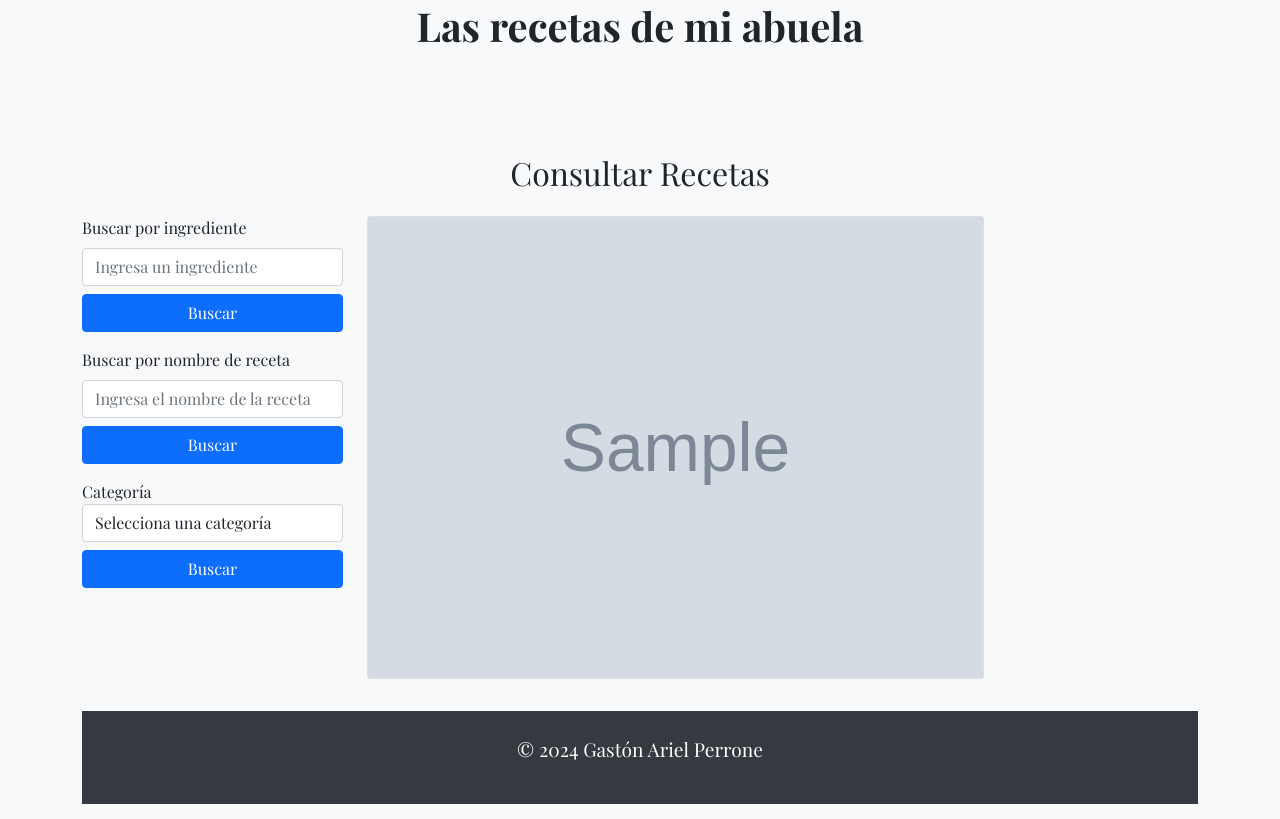
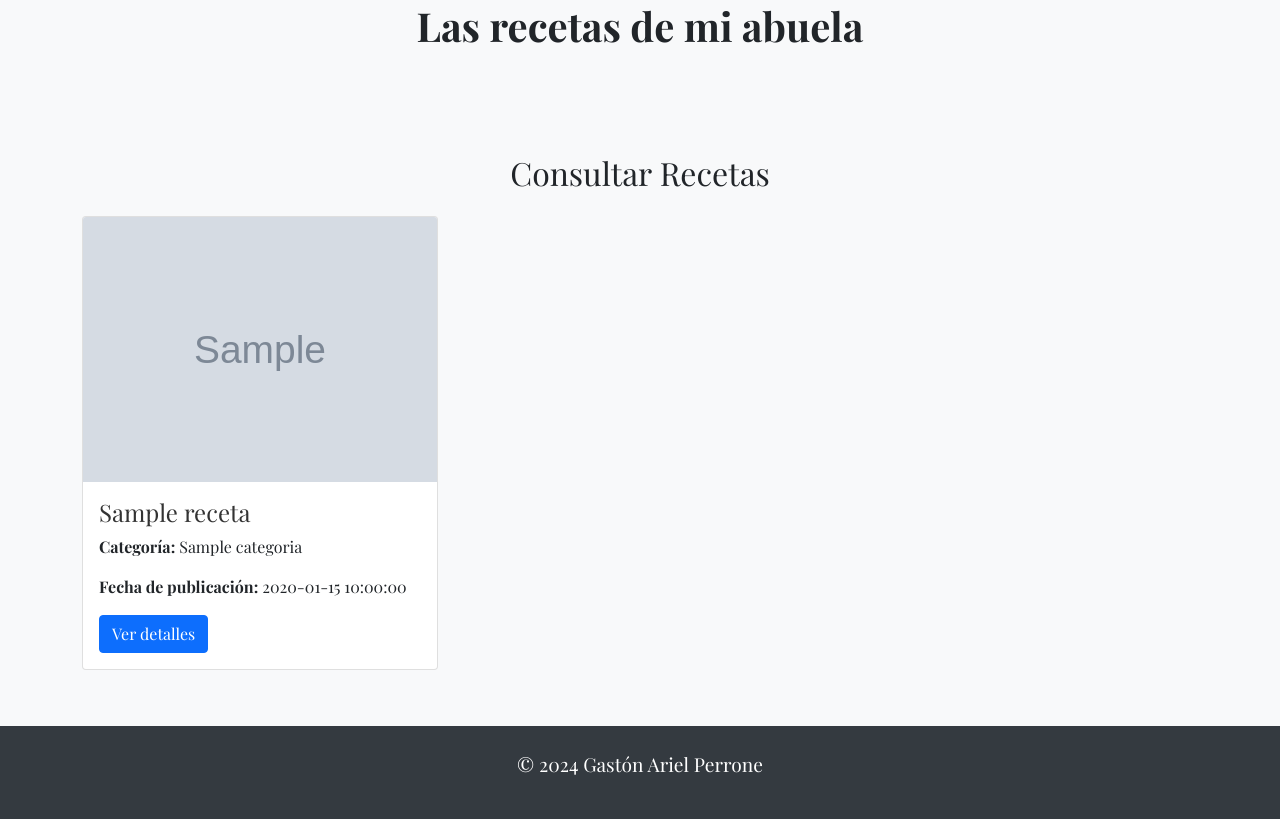
Before and after one commit to GastonArielPerrone/las-recetas-de-mi-abuela, a Flask app: template templates/Consultar_recetas.html in a window 1280 px wide. Shown: the part 245-1064 px from the top of the page. Run offline with Flask 3, Linux system fonts and the light colour scheme; the template is opened without the code that fills it: most values are stand-ins (such as "Sample title", 1, 10 or a date in 2020); grey boxes marked "Sample" are stand-in pictures.

Commit message:
Using Jinja2 with Flask. Data Base manipulation.

```diff
--- a/modelo_orm.py
+++ b/modelo_orm.py
@@ -1,88 +1,103 @@
-from flask import Flask, render_template, request, redirect, url_for, flash
+from flask import Flask, render_template, redirect, url_for, request, flash
 from peewee import *
 from datetime import date
 
-# Configuración de la aplicación Flask
+# Configuración de Flask y Base de Datos
 app = Flask(__name__)
-app.secret_key = "clave_secreta_para_flask"
-
-# Conexión a la base de datos
+app.secret_key = 'clave_secreta'
 db = SqliteDatabase('recetas.db')
 
-# Modelo base
+# Modelos de la base de datos
 class BaseModel(Model):
     class Meta:
         database = db
 
-# Tabla Categorías
 class Categoria(BaseModel):
-    id_categoria = AutoField()  # PK autoincremental
+    id_categoria = AutoField()
     nombre_categoria = CharField(unique=True)
 
-# Tabla Recetas
 class Receta(BaseModel):
-    id_receta = AutoField()  # PK autoincremental
+    id_receta = AutoField()
     nombre_receta = CharField()
     ingredientes = TextField()
     preparacion = TextField()
-    imagen = CharField()  # Ruta o nombre del archivo de imagen
+    imagen = CharField(default='/static/default_recipe.jpg')
+    fecha_publicacion = DateField(default=date.today)
     id_categoria = ForeignKeyField(Categoria, backref='recetas')
-    fecha_publicacion = DateField(default=date.today)
 
-# Crear tablas e insertar categorías
-def inicializar_base_datos():
-    with db:
-        db.create_tables([Categoria, Receta])
-        # Insertar categorías por única vez
-        categorias = [
-            "Entradas", "Platos principales", "Postres", "Bebidas",
-            "Sopas", "Panadería", "Pastelería", "Galletas", "Salsas", "Ensaladas",
-            "Guarniciones", "Vegetarianas", "Sin gluten", "Apto para diabéticos"
-        ]
-        with db.atomic():
-            for nombre in categorias:
-                Categoria.get_or_create(nombre_categoria=nombre)
+# Inicializar la base de datos
+def inicializar_db():
+    db.connect()
+    db.create_tables([Categoria, Receta], safe=True)
+    categorias_default = [
+        "Todas las recetas", "Entradas", "Platos principales", "Postres", "Bebidas",
+        "Sopas", "Panadería", "Pastelería", "Galletas", "Salsas", "Ensaladas",
+        "Guarniciones", "Vegetarianas", "Sin gluten", "Apto para diabéticos"
+    ]
+    for cat in categorias_default:
+        Categoria.get_or_create(nombre_categoria=cat)
+    db.close()
 
-# Ruta para el formulario de carga de receta
+# Rutas
+@app.route('/')
+def inicio():
+    return render_template('index.html')  # Página principal
+
+@app.route('/consultar_recetas', methods=['GET'])
+def consultar_recetas():
+    # Consultar todas las recetas con su categoría
+    recetas = (Receta
+               .select(Receta, Categoria)
+               .join(Categoria)
+               .order_by(Receta.fecha_publicacion.desc()))
+
+    return render_template('Consultar_recetas.html', recetas=recetas)
+
+@app.route('/receta/<int:id_receta>', methods=['GET'])
+def detalle_receta(id_receta):
+    # Consultar detalles de una receta específica
+    try:
+        receta = (Receta
+                  .select(Receta, Categoria)
+                  .join(Categoria)
+                  .where(Receta.id_receta == id_receta)
+                  .get())
+    except Receta.DoesNotExist:
+        flash("La receta no existe.", "danger")
+        return redirect(url_for('consultar_recetas'))
+
+    return render_template('detalle_receta.html', receta=receta)
+
 @app.route('/cargar_receta', methods=['GET', 'POST'])
 def cargar_receta():
+    # Ruta para cargar una nueva receta
     if request.method == 'POST':
-        # Obtener datos del formulario
-        nombre_receta = request.form['recipeName']
-        ingredientes = request.form['ingredients']
-        preparacion = request.form['preparation']
-        categoria = request.form['category']
-        imagen = request.files['image']
+        nombre_receta = request.form.get('nombre_receta')
+        ingredientes = request.form.get('ingredientes')
+        preparacion = request.form.get('preparacion')
+        id_categoria = request.form.get('id_categoria')
+        imagen = request.form.get('imagen') or '/static/default_recipe.jpg'
 
-        # Validar si se seleccionó una categoría válida
-        try:
-            categoria_obj = Categoria.get(Categoria.nombre_categoria == categoria)
-        except Categoria.DoesNotExist:
-            flash("Categoría seleccionada no válida.", "danger")
+        if not (nombre_receta and ingredientes and preparacion and id_categoria):
+            flash("Todos los campos son obligatorios.", "danger")
             return redirect(url_for('cargar_receta'))
 
-        # Guardar la imagen con un nombre único
-        imagen_nombre = f"static/images/{imagen.filename}"
-        imagen.save(imagen_nombre)
-
-        # Guardar los datos en la base de datos
+        # Insertar la receta en la base de datos
         Receta.create(
             nombre_receta=nombre_receta,
             ingredientes=ingredientes,
             preparacion=preparacion,
-            imagen=imagen_nombre,
-            id_categoria=categoria_obj,
+            imagen=imagen,
+            id_categoria=id_categoria,
             fecha_publicacion=date.today()
         )
+        flash("Receta cargada exitosamente.", "success")
+        return redirect(url_for('consultar_recetas'))
 
-        flash("Receta cargada exitosamente.", "success")
-        return redirect(url_for('cargar_receta'))
-
-    # Si es GET, mostrar el formulario
     categorias = Categoria.select()
     return render_template('Carga_de_receta.html', categorias=categorias)
 
-# Inicio de la aplicación
+# Inicializar la base de datos y ejecutar la app
 if __name__ == '__main__':
-    inicializar_base_datos()
+    inicializar_db()
     app.run(debug=True)
--- a/templates/Consultar_recetas.html
+++ b/templates/Consultar_recetas.html
@@ -1,5 +1,6 @@
 <!DOCTYPE html>
 <html lang="es">
+
 <head>
     <meta charset="utf-8" />
     <meta content="width=device-width, initial-scale=1.0" name="viewport" />
@@ -12,6 +13,7 @@
     <link href="../static/styles.css" rel="stylesheet" type="text/css" />
     <link rel="shortcut icon" href="../static/abuela_cocina.ico">
 </head>
+
 <body>
     <!-- Header -->
     <header class="text-center py-5">
@@ -22,70 +24,32 @@
     <!-- Main Content -->
     <main class="container mt-5">
         <h2 class="text-center">Consultar Recetas</h2>
+
+        <!-- Mostrar Recetas -->
         <div class="row mt-4">
-      <!-- Columna Izquierda (Menú de Categorías) -->
-      <div class="col-md-3">
-        <!-- Formulario para buscar por ingrediente -->
-        <form id="form-buscar-ingrediente">
-          <div class="mb-3">
-            <label for="ingrediente" class="form-label">Buscar por ingrediente</label>
-            <input type="text" class="form-control" id="ingrediente" name="ingrediente" placeholder="Ingresa un ingrediente" />
-            <button type="button" class="btn btn-primary mt-2 w-100" onclick="buscarPorIngrediente()">Buscar</button>
-          </div>
-        </form>
-
-        <!-- Formulario para buscar por nombre de receta -->
-        <form id="form-buscar-nombre">
-          <div class="mb-3">
-            <label for="nombre-receta" class="form-label">Buscar por nombre de receta</label>
-            <input type="text" class="form-control" id="nombre-receta" name="nombre_receta" placeholder="Ingresa el nombre de la receta" />
-            <button type="button" class="btn btn-primary mt-2 w-100" onclick="buscarPorNombre()">Buscar</button>
-          </div>
-        </form>
-
-        <!-- Formulario para seleccionar categoría -->
-        <form id="form-buscar-categoria">
-          <div class="form-group">
-            <label for="category">Categoría</label>
-            <select class="form-control" id="category" name="category" required>
-                <option value="" disabled selected>Selecciona una categoría</option>
-                <option value="Entradas">Entradas</option>
-                <option value="Platos principales">Platos principales</option>
-                <option value="Postres">Postres</option>
-                <option value="Bebidas">Bebidas</option>
-                <option value="Sopas">Sopas</option>
-                <option value="Panadería">Panadería</option>
-                <option value="Pastelería">Pastelería</option>
-                <option value="Galletas">Galletas</option>
-                <option value="Salsas">Salsas</option>
-                <option value="Ensaladas">Ensaladas</option>
-                <option value="Guarniciones">Guarniciones</option>
-                <option value="Vegetarianas">Vegetarianas</option>
-                <option value="Sin gluten">Sin gluten</option>
-                <option value="Apto para diabéticos">Apto para diabéticos</option>
-            </select>
-            <button type="button" class="btn btn-primary mt-2 w-100" onclick="buscarPorCategoria()">Buscar</button>
-          </div>
-        </form>
-      </div>
-
-      <!-- Columna Derecha (Contenido de Recetas) -->
-      <div class="col-md-9">
-        <!-- Resultados de recetas -->
-        <div id="resultado-recetas">
-
-            <div class="row">
-
-                <div class="col-md-9">
-                  <div class="card mb-9">
-                    <img src="{{ receta.imagen or '/static/default_recipe.jpg'}}">
+            {% for receta in recetas %}
+            <div class="col-md-4 mb-4">
+                <div class="card">
+                    <img src="{{ receta.imagen or '/static/default_recipe.jpg' }}" class="card-img-top" alt="{{ receta.nombre_receta }}">
+                    <div class="card-body">
+                        <h5 class="card-title">{{ receta.nombre_receta }}</h5>
+                        <p class="card-text"><strong>Categoría:</strong> {{ receta.categoria.nombre_categoria }}</p>
+                        <p class="card-text"><strong>Fecha de publicación:</strong> {{ receta.fecha_publicacion }}</p>
+                        <a href="{{ url_for('detalle_receta', id_receta=receta.id_receta) }}" class="btn btn-primary">Ver detalles</a>
                     </div>
                 </div>
             </div>
+            {% endfor %}
         </div>
-        </div>
-    </div>
-                  </body>
+    </main>
+
+    <!-- Footer -->
     <footer class="text-center py-4">
         <p>&copy; 2024 Gastón Ariel Perrone</p>
     </footer>
+
+    <!-- Bootstrap 5 JS (Opcional) -->
+    <script src="https://cdn.jsdelivr.net/npm/bootstrap@5.0.0-beta3/dist/js/bootstrap.bundle.min.js"></script>
+</body>
+
+</html>
```
Also changed, not shown: templates/detalle_receta.html (added, +43 -0 lines). Lines whose indentation alone changed are shown as unchanged.
